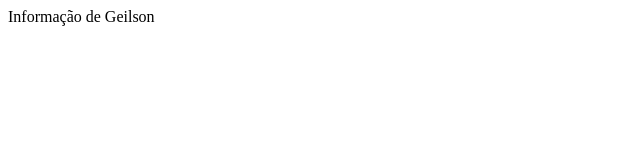
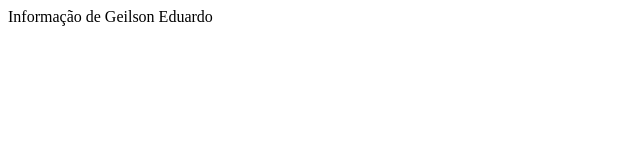
Before and after one commit to Geilson-Eduardo/Portifolio, a plain HTML site: page screan.html in a window 1280 px wide. Shown: the full height of the page, 0-640 px from the left. Drawn offline with Linux system fonts and the light colour scheme.

Commit message:
feature: explicando melhor

```diff
--- a/screan.html
+++ b/screan.html
@@ -6,6 +6,6 @@
     <title>Document</title>
 </head>
 <body>
-    Informação de Geilson
+    Informação de Geilson Eduardo
 </body>
 </html>
```
Also changed, not shown: index.html (+1 -1 lines).
